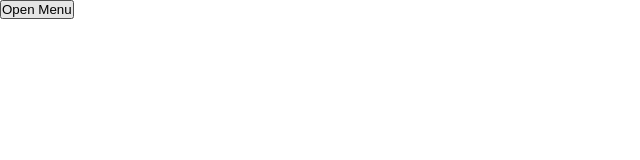
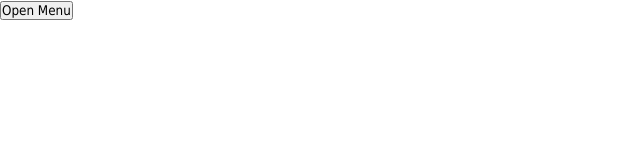
Before and after one commit to Daniel-Nasr/menu-effect-1, a plain HTML site: page index.html in a window 1280 px wide. Shown: the full height of the page, 0-640 px from the left. Drawn offline with Linux system fonts and the light colour scheme.

Commit message:
Update style.css

```diff
--- a/style.css
+++ b/style.css
@@ -1,6 +1,7 @@
 *{
   padding: 0;
   margin: 0;
+    font-family: tahoma, monospace, ubuntu, serif;
 }
 #menu{
   position: fixed;
```
